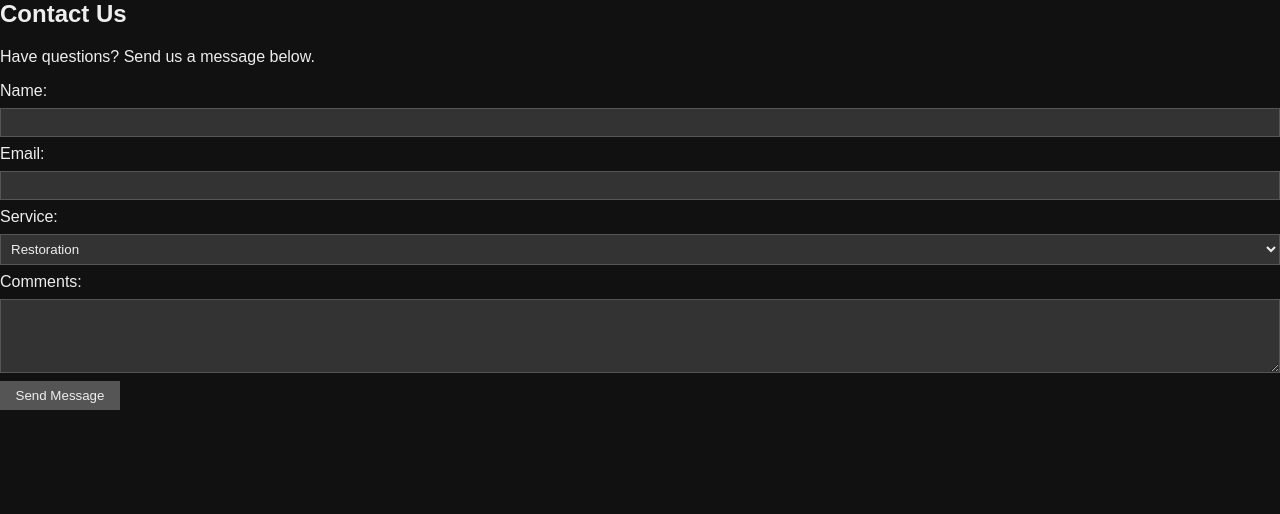
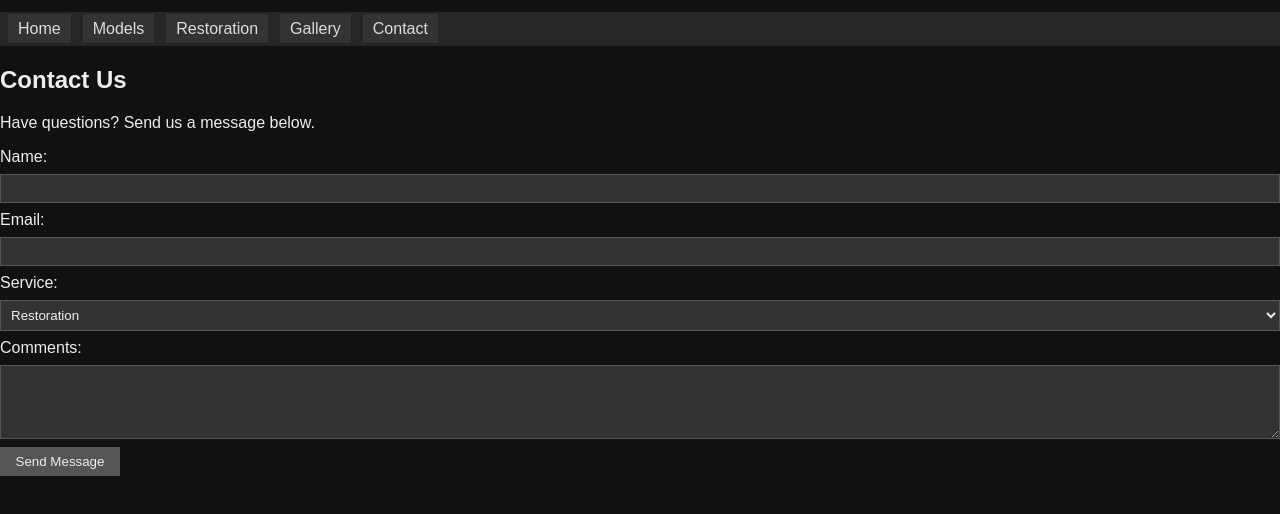
Before and after one commit to BassBoy26/Signorile-web-project, a plain HTML site: page contact.html in a window 1280 px wide. Drawn offline with Linux system fonts and the light colour scheme.

Commit message:
Update contact.html

```diff
--- a/contact.html
+++ b/contact.html
@@ -1,3 +1,12 @@
+<nav aria-label="Primary">
+  <ul>
+    <li><a href="index.html">Home</a></li>
+    <li><a href="models.html">Models</a></li>
+    <li><a href="restoration.html">Restoration</a></li>
+    <li><a href="gallery.html">Gallery</a></li>
+    <li><a href="contact.html">Contact</a></li>
+  </ul>
+</nav>
 <h2>Contact Us</h2>
 <p>Have questions? Send us a message below.</p>
 
@@ -21,4 +30,5 @@
   <textarea id="comments" name="comments" rows="4" cols="40"></textarea>
 
   <input type="submit" value="Send Message">
+
 </form>
```
